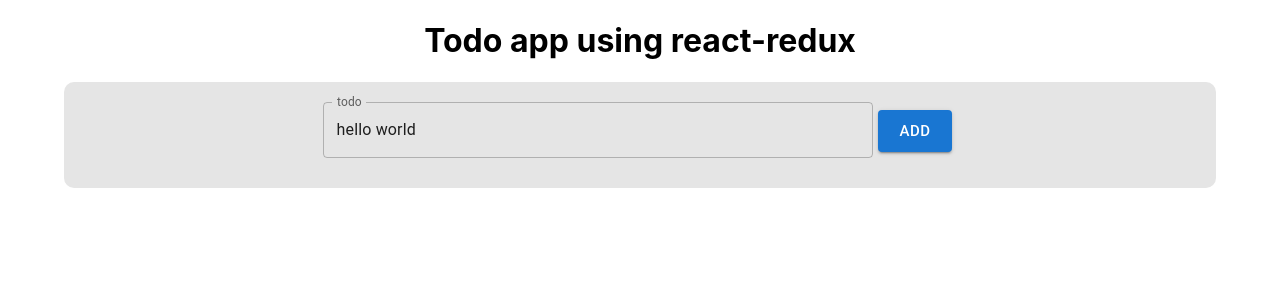
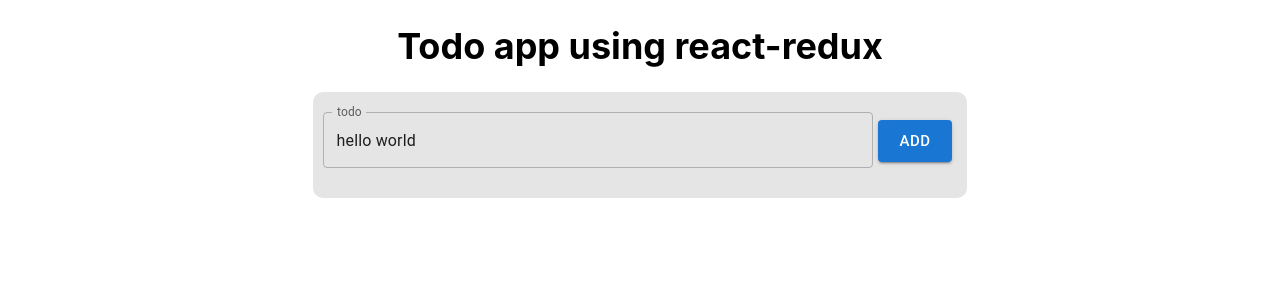
Before and after one commit to rohbdn07/demo-app, a React (Create React App) app: page / in a window 1280 px wide. Shown: the top 300 px of the page. Built offline with nearby package versions, Linux system fonts and the light colour scheme.

Commit message:
react router dom installed, slight change in styeling

```diff
--- a/package.json
+++ b/package.json
@@ -17,6 +17,7 @@
     "react": "^18.2.0",
     "react-dom": "^18.2.0",
     "react-redux": "^8.0.5",
+    "react-router-dom": "^6.4.3",
     "react-scripts": "5.0.1",
     "web-vitals": "^2.1.4"
   },
--- a/src/App.css
+++ b/src/App.css
@@ -1,5 +1,9 @@
 .App {
   text-align: center;
+  display: flex;
+  flex-direction: column;
+  justify-content: center;
+  align-items: center;
 }
 
 .App-logo {
@@ -7,13 +11,12 @@
   pointer-events: none;
 }
 
-
-
-/* .App-header {
-  min-height: 100vh;
+.App-header {
+  min-height: 10vh;
   display: flex;
   flex-direction: column;
   align-items: center;
   justify-content: center;
-  font-size: calc(10px + 2vmin);
-} */
+  font-size: calc(2px + 2vmin);
+
+}
--- a/src/index.tsx
+++ b/src/index.tsx
@@ -1,10 +1,11 @@
 import React from 'react'
 import { createRoot } from 'react-dom/client'
+
 import App from './App'
 import reportWebVitals from './reportWebVitals'
 import './index.css'
 
-const container = document.getElementById('root')!
+const container = document.getElementById('root') as HTMLElement
 const root = createRoot(container)
 root.render(
   <React.StrictMode>
```
Also changed, not shown: 1 other file (tests, documents, lock files or other folders).
